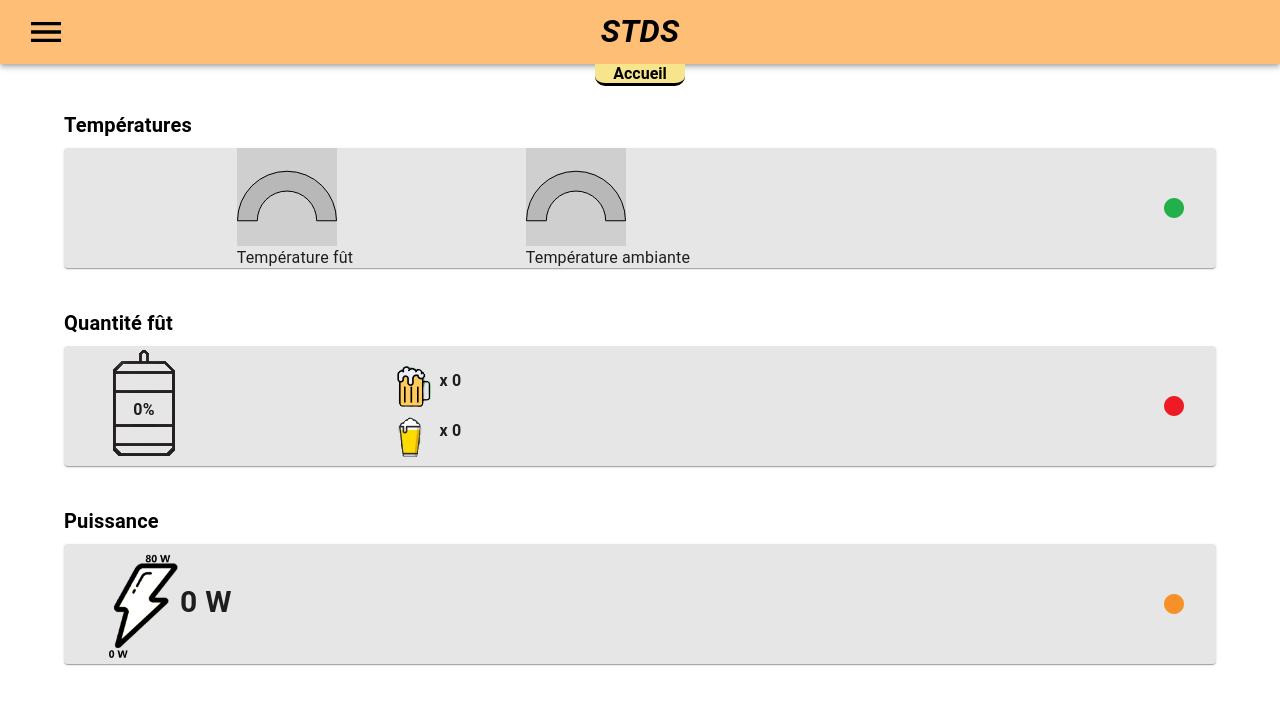
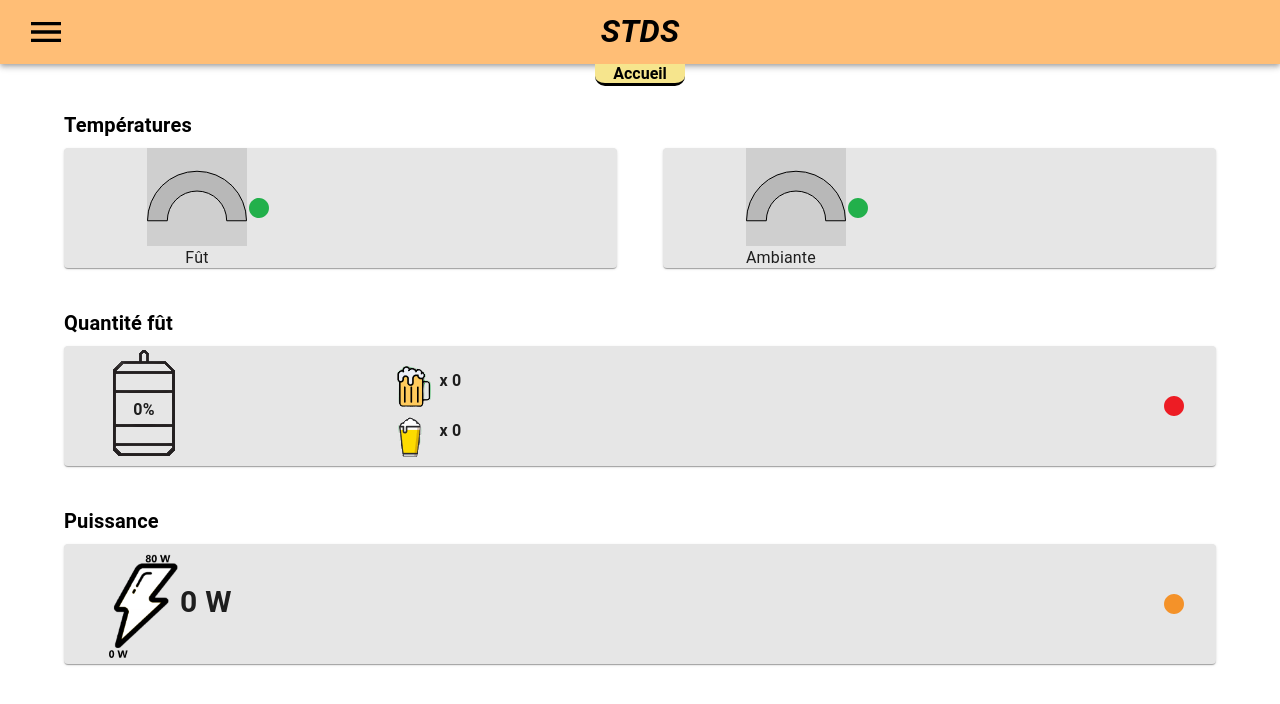
Before and after one commit to Falsimane/SAE-ALT-S3-Dev-22-23-STDS-3B-Equipe-4, a React (Create React App) app in the folder Application/stds-app/: page /home in a window 1280 px wide. Shown: the top 704 px of the page. Built offline with nearby package versions, Linux system fonts and the light colour scheme; no server answers.

Commit message:
Splited the temperature card into two cards ²

```diff
--- a/Application/stds-app/src/components/CardBoxPageTemperature.tsx
+++ b/Application/stds-app/src/components/CardBoxPageTemperature.tsx
@@ -30,41 +30,34 @@ export default function CardBoxTemperature(){
     }
 
     return (
-        <Box sx={{ display: "flex", justifyContent: "center"}}>
-            <Box sx={{ width: "90%"}}>
-                <Typography
-                    sx={{
-                        textAlign: "left",
-                        fontWeight: "bold",
-                        fontSize: 20,
-                        marginBottom: 1
-                    }}
-                >
+        <Box sx={{width: '90%', margin: 'auto'}}>
+            <Typography sx={{textAlign: "left",fontWeight: "bold",fontSize: 20,marginBottom: 1}}>
                     Températures
-                </Typography>
-
-
-                <Card sx={{ backgroundColor: "#E6E6E6", height: 120 }}>
+            </Typography>
+            <Box sx={{display:'flex', justifyContent:'space-between'}}>
+                <Card sx={{ backgroundColor: "#E6E6E6", height: 120,width: "48%" }}>
                     <CardActionArea onClick={openPage} sx={{height: '100%'}}>
                         <CardContent sx={{display: "flex", alignItems: "center", height: "100%", padding : 0}}>
-
-
-                                <Box sx={{marginLeft: '15%', textAlign:'center'}}>
+                            <Box sx={{marginLeft: '15%', textAlign:'center'}}>
                                 <HalfDonut value={datas.temp1} width={100} valueColor={getColorTemp(datas.temp1)}/>
-                                <Typography>Température fût</Typography>
-                                </Box>
-
-                                <Box sx={{marginLeft: '15%'}}>
-                                <HalfDonut value={datas.temp2} width={100} valueColor={getColorTemp(datas.temp2)}/>
-                                <Typography>Température ambiante</Typography>
-                                </Box>
-
-
-                            <CircleIcon sx={{ color: getColorTemp(datas.temp1), position: "absolute", right: 30}} />
+                                <Typography>Fût</Typography>
+                            </Box>
+                            <CircleIcon sx={{ color: getColorTemp(datas.temp1)}} />
                         </CardContent>
                     </CardActionArea>
                 </Card>
 
+                <Card sx={{ backgroundColor: "#E6E6E6", height: 120,width: "48%" }}>
+                    <CardActionArea onClick={openPage} sx={{height: '100%'}}>
+                        <CardContent sx={{display: "flex", alignItems: "center", height: "100%", padding : 0}}>
+                            <Box sx={{marginLeft: '15%'}}>
+                                <HalfDonut value={datas.temp2} width={100} valueColor={getColorTemp(datas.temp2)}/>
+                                <Typography>Ambiante</Typography>
+                            </Box>
+                            <CircleIcon sx={{ color: getColorTemp(datas.temp1)}} />
+                        </CardContent>
+                    </CardActionArea>
+                </Card>
             </Box>
         </Box>
     );
```
